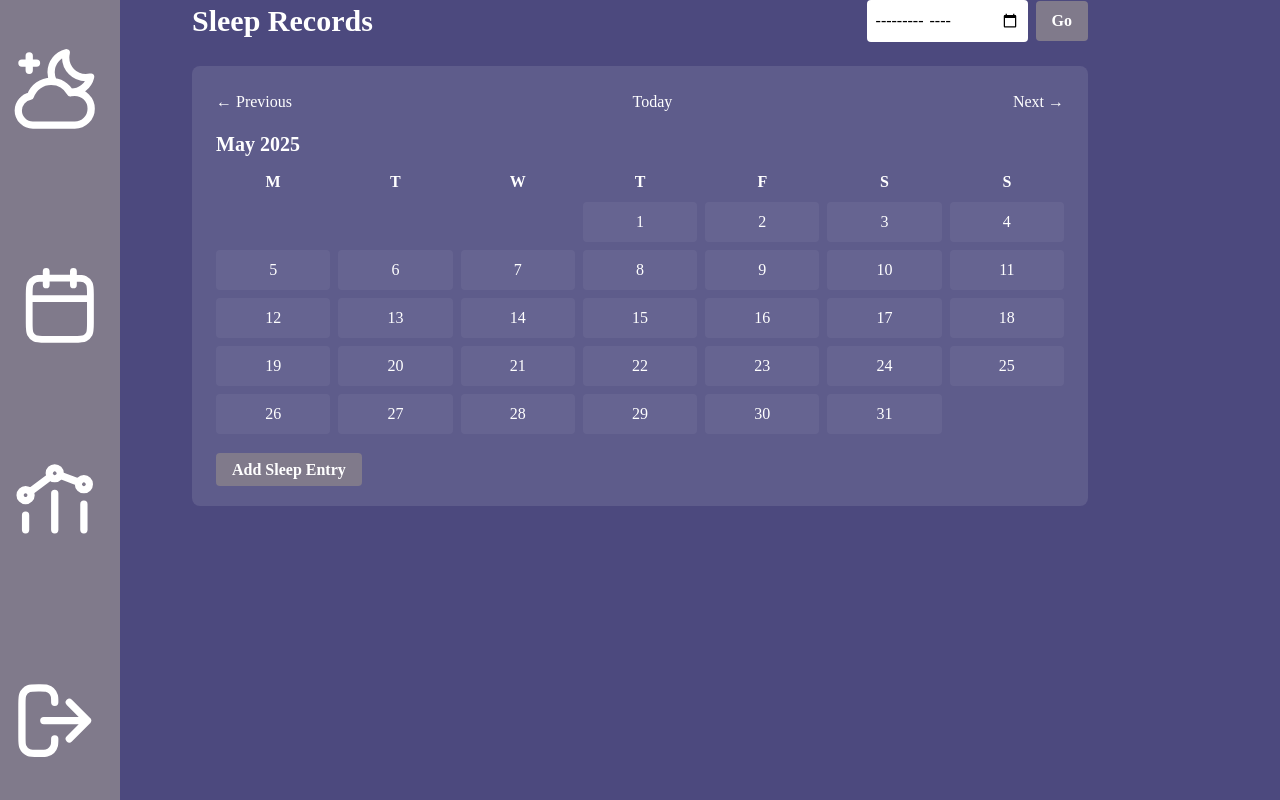
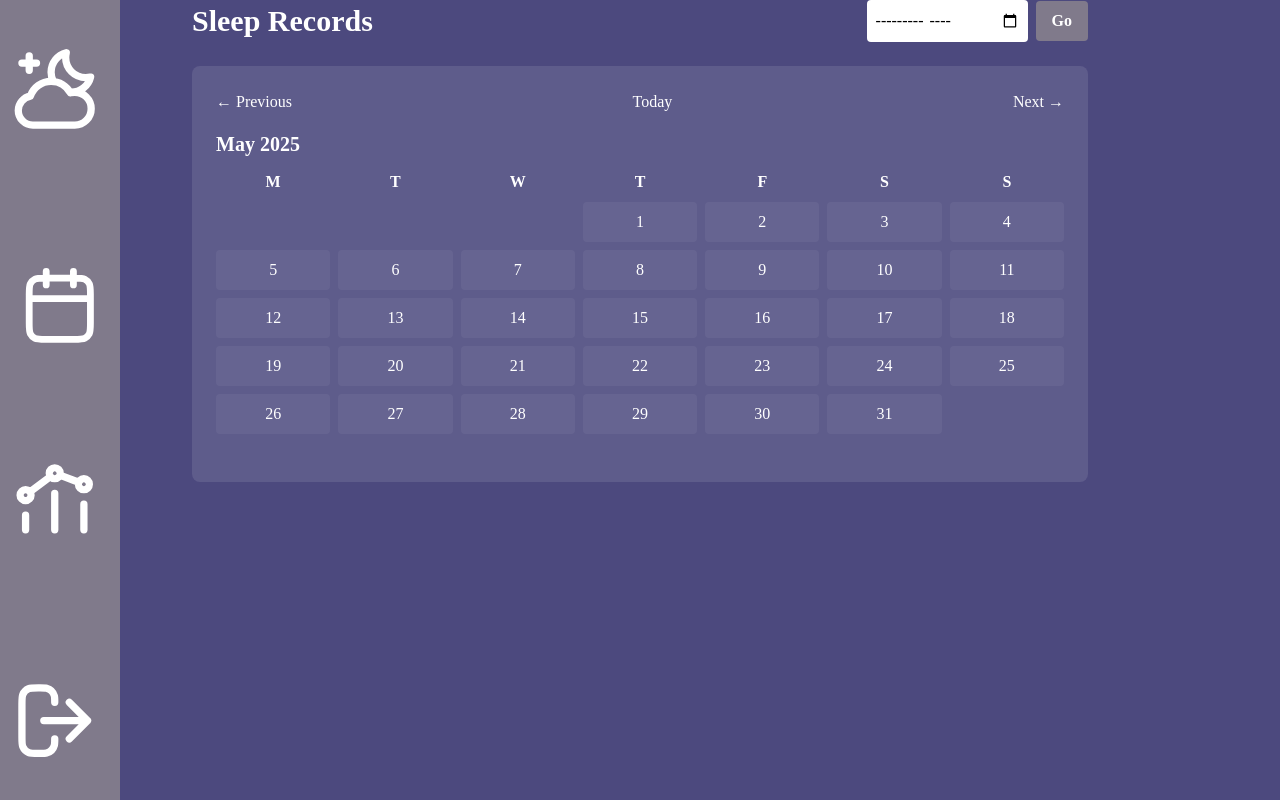
Before and after one commit to chloetychang/CITS3403-Project, a Flask app: page /record in a window 1280 px wide. Run offline with Flask 3, Linux system fonts and the light colour scheme; the visitor is signed in with stand-in values (Sample User, id 1); data that the repository does not hold is empty; some libraries are stand-ins or nearby versions; some web fonts are replaced.

Commit message:
moved add entry button to dates with no records

```diff
--- a/app/templates/record.html
+++ b/app/templates/record.html
@@ -66,12 +66,6 @@
                 {% endfor %}
             </div>
         </div>
-
-        <!-- To add sleep entry  -->
-        <a href="{{ url_for('sleep') }}"
-            class="bg-secondary text-white font-bold py-2 px-4 rounded hover:bg-opacity-90 transition duration-200">
-            Add Sleep Entry
-        </a>
     </div>
 </div>
 
@@ -103,7 +97,15 @@
             .then(response => response.json())
             .then(data => {
                 if (data.length === 0) {
-                    modalContent.innerHTML = "<p>No records found.</p>";
+                    modalContent.innerHTML = `
+                        <p>No records found.</p>
+                        <div class="mt-4">
+                            <a href="{{ url_for('sleep') }}"
+                            class="bg-green-500 text-white py-1 px-3 rounded text-sm transition-colors duration-200">
+                                Add Sleep Entry
+                            </a>
+                        </div>
+                    `;
                 } else {
                     // Display fields in the modal (popup)
                     modalContent.innerHTML = data.map(entry => `
@@ -116,7 +118,7 @@
                         <p><strong>Mood:</strong> ${entry.mood}</p>
                         <div class="mt-3 text-right">
                         <button onclick="deleteEntry(${entry.entry_id})"
-                            class="bg-red-500 hover:bg-red-700 text-white py-1 px-3 rounded text-sm transition-colors duration-200">
+                            class="bg-red-500 text-white py-1 px-3 rounded text-sm transition-colors duration-200">
                             Delete Entry
                         </button>
                     </div>
```
